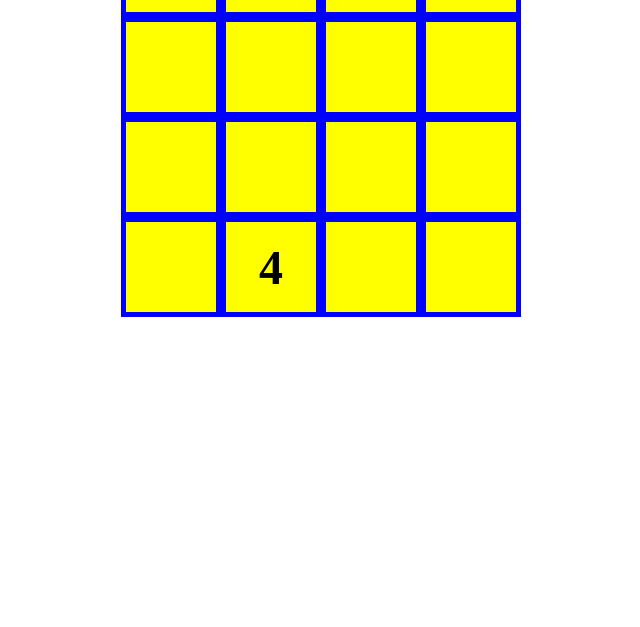
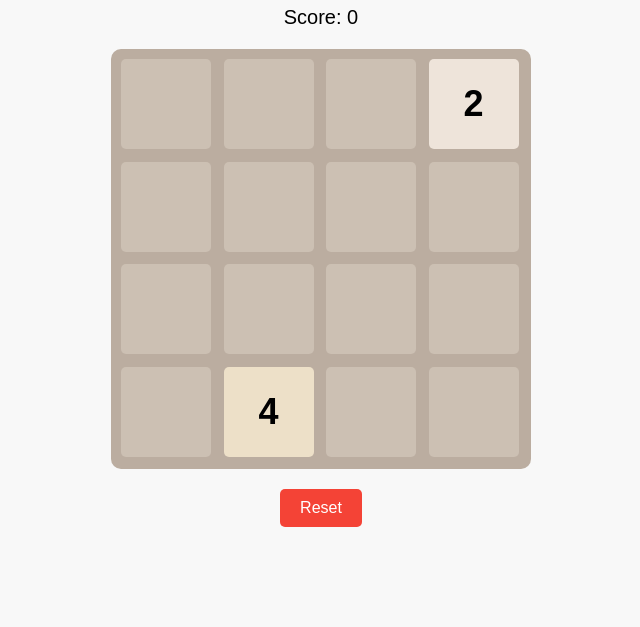
Before and after one commit to minhangwu/2048everywhere, a website: page index.html in a window 1280 px wide. Shown: the part 173-800 px from the top of the page, without its empty margins (319-959 px from the left). Drawn offline with Linux system fonts and the light colour scheme.

Commit message:
Add score feature

```diff
--- a/index.html
+++ b/index.html
@@ -1,14 +1,17 @@
 <!DOCTYPE html>
 <html lang="en">
     <head>
+        <link rel="stylesheet" href="style.css">
+        <meta name="viewport" content="width=device-width, initial-scale=1.0">
+        <script src="script.js"></script>
         <title>2048 Everywhere!</title>
-        <link rel="stylesheet" href="style.css">
-        <script src="script.js"></script>
     </head>
     <body>
-        <div>
-            <h1>2048 Everywhere!</h1>
-        </div>
-        <div id="grid"></div>
+        <div class="container">
+            <h1>2048 Game</h1>
+            <div class="score">Score: <span id="score">0</span></div>
+            <div class="board" id="board"></div>
+            <button class="reset-button" id="resetButton">Reset</button>
+          </div>
     </body>
 </html>
--- a/script.js
+++ b/script.js
@@ -19,17 +19,18 @@ function createBoard() {
 
 // Update the entire gameboard with values in tiles
 function updateBoard() {
-    let grid = document.querySelector('#grid');
-    grid.innerHTML = '';
+    let board = document.querySelector('.board');
+    board.innerHTML = '';
     for(let i=0; i<size; i++) {
         for(let j=0; j<size; j++) {
             let tile = document.createElement('div');
-            tile.classList.add('tiles')
+            tile.classList.add('tile');
             // Only numbers greater than 0 will be displayed
             if (tiles[i][j] !== 0) {
                 tile.innerHTML = tiles[i][j];
+                tile.classList.add(`tile-${tiles[i][j]}`);
             }
-            grid.appendChild(tile);
+            board.appendChild(tile);
         }
     }
 }
@@ -245,6 +246,5 @@ document.addEventListener('keyup', (key) => {
         case 'KeyS':
             move('down');
             break;
-        }
     }
-)
+})
--- a/style.css
+++ b/style.css
@@ -1,27 +1,112 @@
-h1 {
-    text-align: center;
-    font-size: 36px;
+body {
+  font-family: Arial, sans-serif;
+  margin: 0;
+  display: flex;
+  justify-content: center;
+  align-items: center;
+  min-height: 100vh;
+  background-color: #f8f8f8;
 }
 
-#grid {
-    display: flex;
-    flex-wrap: wrap;
-    width: 400px;
-    height: 400px;
-    background-color: blue;
-    border: 5px blue;
-    margin: auto;
+.container {
+  text-align: center;
 }
 
-.tiles {
-    display: flex;
-    width: 90px;
-    height: 90px;
-    border: 5px yellow;
-    margin: 5px;
-    background-color: yellow;
-    font-size: 48px;
-    font-weight: bold;
-    align-items: center;
-    justify-content: center;
+.board {
+  width: 400px;
+  height: 400px;
+  display: grid;
+  grid-template-columns: repeat(4, 1fr);
+  grid-gap: 10px;
+  margin: 20px auto;
+  background-color: #bbada0;
+  padding: 10px;
+  border-radius: 10px;
 }
+
+.tile {
+  width: 90px;
+  height: 90px;
+  display: flex;
+  justify-content: center;
+  align-items: center;
+  font-size: 24px;
+  font-weight: bold;
+  background-color: #ccc0b3;
+  border-radius: 5px;
+}
+
+/* Define tile colors for different values */
+.tile.tile-2 {
+  background-color: #eee4da;
+  font-size: 36px;
+}
+
+.tile.tile-4 {
+  background-color: #ede0c8;
+  font-size: 36px;
+}
+
+.tile.tile-8 {
+  background-color: #f2b179;
+  font-size: 36px;
+}
+
+.tile.tile-16 {
+  background-color: #f59563;
+  font-size: 32px;
+}
+
+.tile.tile-32 {
+  background-color: #f67c5f;
+  font-size: 32px;
+}
+
+.tile.tile-64 {
+  background-color: #f65e3b;
+  font-size: 32px;
+}
+
+.tile.tile-128 {
+  background-color: #edcf72;
+  font-size: 28px;
+}
+
+.tile.tile-256 {
+  background-color: #edcc61;
+  font-size: 28px;
+}
+
+.tile.tile-512 {
+  background-color: #edc850;
+  font-size: 28px;
+}
+
+.tile.tile-1024 {
+  background-color: #edc53f;
+  font-size: 24px;
+}
+
+.tile.tile-2048 {
+  background-color: #edc22e;
+  font-size: 24px;
+}
+
+.score {
+  font-size: 20px;
+  margin-bottom: 10px;
+}
+
+.reset-button {
+  padding: 10px 20px;
+  font-size: 16px;
+  background-color: #f44336;
+  color: white;
+  border: none;
+  border-radius: 5px;
+  cursor: pointer;
+}
+
+.reset-button:hover {
+  background-color: #d32f2f;
+}
```
